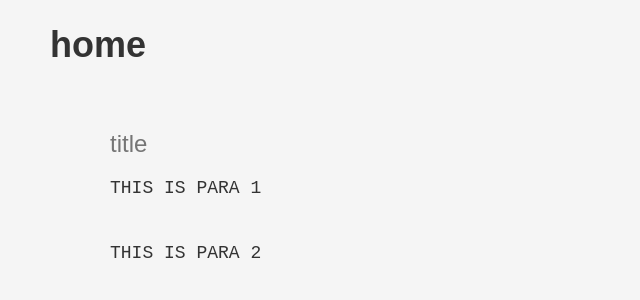
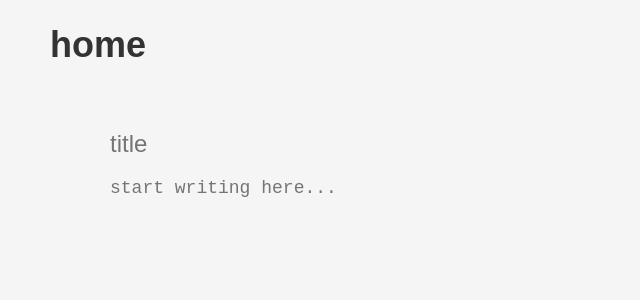
Before and after one commit to sbsto/knowledge, a React (Create React App) app in the folder client/: page / in a window 1280 px wide. Shown: the top 300 px of the page, without its empty margins (0-640 px from the left). Built offline with nearby package versions, Linux system fonts and the light colour scheme.

Commit message:
create component index and address minor comments

```diff
--- a/client/src/App.tsx
+++ b/client/src/App.tsx
@@ -1,6 +1,6 @@
 import React from 'react';
 import './styles/App.css';
-import DocView from './components/DocView'
+import { DocView } from './components/'
 
 function App() {
   return (
--- a/client/src/components/DocBody.tsx
+++ b/client/src/components/DocBody.tsx
@@ -13,9 +13,7 @@ function DocBody(props: DocBodyProps) {
     const keyPressed = (event: React.KeyboardEvent<HTMLTextAreaElement>) => {
         if (event.key === "Enter") {
             props.onEnter()
-        }
-
-        if (event.key === "Backspace") {
+        } else if (event.key === "Backspace") {
             props.onBackspace()
         }
     }
--- a/client/src/components/DocView.tsx
+++ b/client/src/components/DocView.tsx
@@ -1,12 +1,12 @@
 import React, { useState } from 'react'
 import '../styles/DocView.css'
-import DocBody from './DocBody'
+import { DocBody } from './'
 
 function DocView() {
     const [state, setState] = useState(
         {
             title: '',
-            body: ['THIS IS PARA 1', 'THIS IS PARA 2']
+            body: ['']
         }
     )
 
--- /dev/null
+++ b/client/src/components/index.ts
@@ -0,0 +1,2 @@
+export { default as DocBody } from './DocBody';
+export { default as DocView } from './DocView';
```
